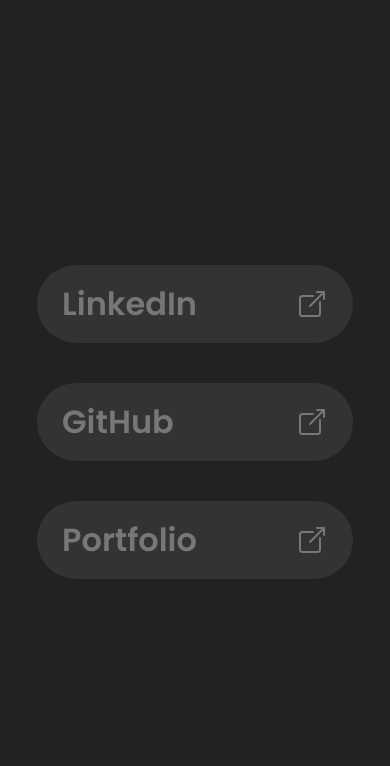
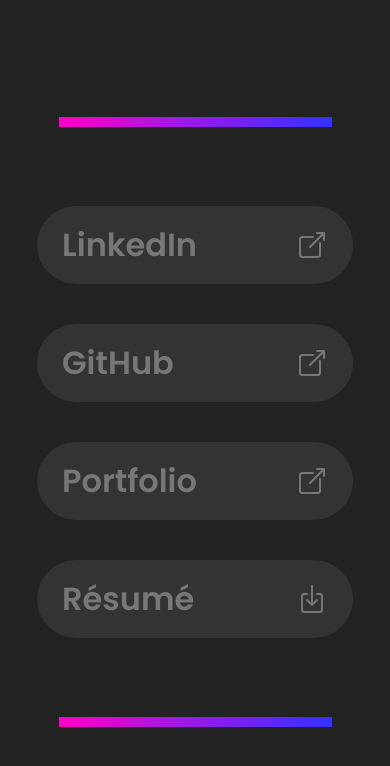
Before and after one commit to ItsMeShane/shanes.tech, a React (Create React App) app: page / in a window 390 px wide. Shown: the top 766 px of the page. Built offline with nearby package versions, Linux system fonts and the light colour scheme.

Commit message:
added border + fits mobile

```diff
--- a/src/hero/Hero.jsx
+++ b/src/hero/Hero.jsx
@@ -64,6 +64,19 @@ const Hero = () => {
                   <ion-icon name='open-outline'></ion-icon>
                </Card>
             </Link>
+            <Link
+               className='link'
+               href='shane_koester_resume.pdf'
+               download='shane_koester_resume.pdf'
+               target='_blank'
+               rel='noopener noreferrer'
+               style={{ '--clr': '#df2bef77' }}
+            >
+               <Card>
+                  <Title>Résumé</Title>
+                  <ion-icon name='download-outline'></ion-icon>{' '}
+               </Card>
+            </Link>
          </Container>
       </Wrapper>
    );
--- a/src/hero/HeroStyles.jsx
+++ b/src/hero/HeroStyles.jsx
@@ -27,7 +27,7 @@ export const Wrapper = styled.div`
 
 export const Container = styled.div`
    width: 500px;
-   height: 700px;
+   height: 70%;
    display: flex;
    flex-direction: column;
    justify-content: center;
@@ -39,19 +39,20 @@ export const Container = styled.div`
       content: '';
       position: absolute;
       pointer-events: none;
-      width: inherit;
+      width: 70%;
+      max-width: 500px;
       height: inherit;
       border: 10px solid;
       border-image: linear-gradient(to right, #ff00cc, #3333ff) 1;
 
       @media (max-width: 768px) {
-         display: none;
+         border-image-slice: 1 0;
       }
    }
 
    @media (max-width: 768px) {
       width: 90%;
-      height: fit-content;
+      height: 70%;
    }
 `;
 
@@ -107,5 +108,9 @@ export const Link = styled.a`
 
    @media (max-width: 768px) {
       width: 90%;
+
+      &:hover {
+         color: var(--clr);
+      }
    }
 `;
```
Also changed, not shown: 1 other file (tests, documents, lock files or other folders).
